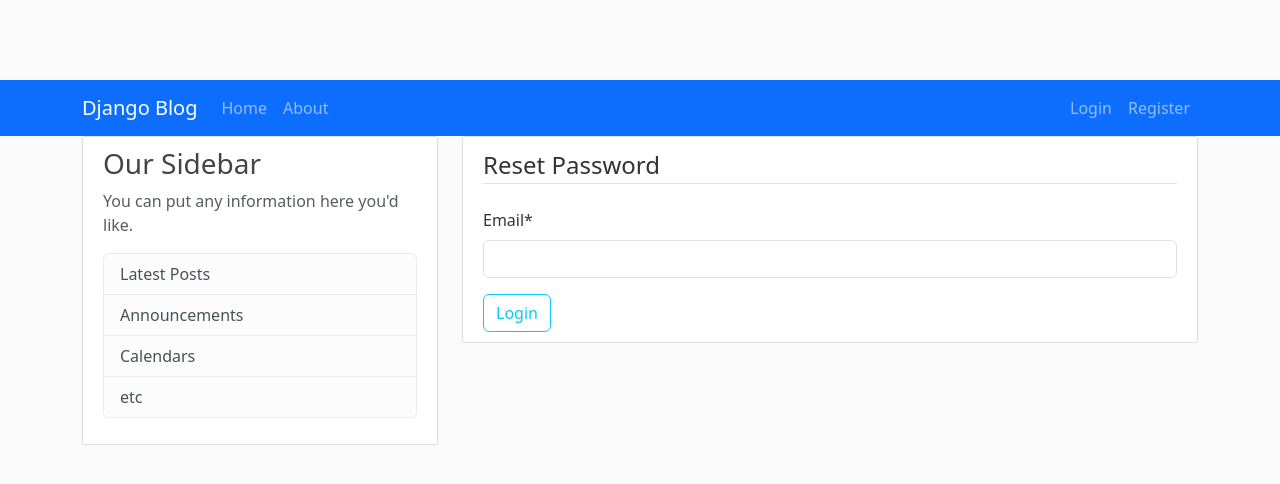
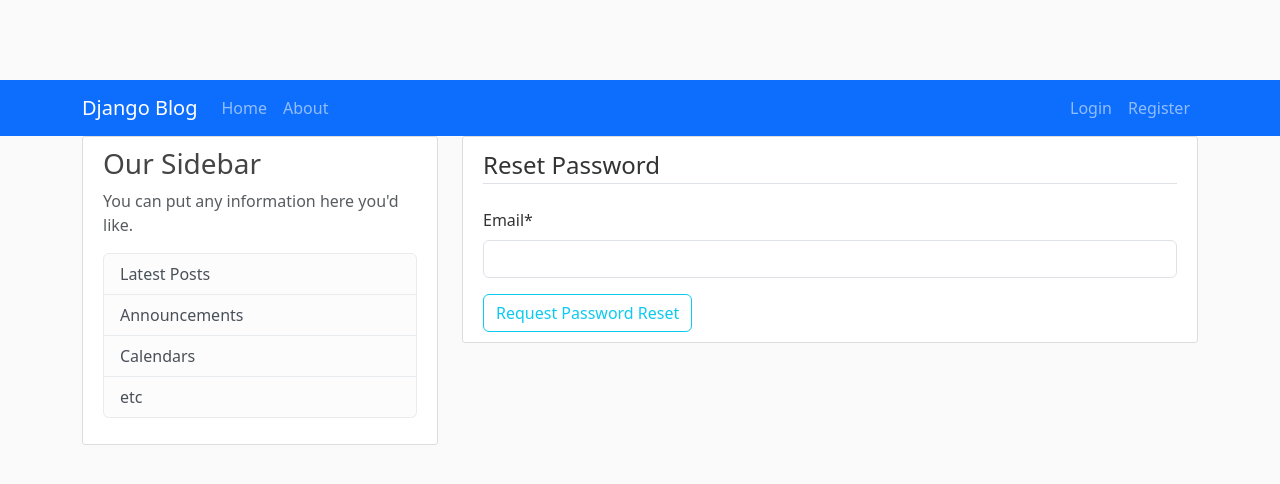
Before and after one commit to Leziga-Bakor/django_project, a Django app: page /password-reset/ in a window 1280 px wide. Shown: the top 484 px of the page. Run offline with Django 5.2, Linux system fonts and the light colour scheme; some libraries are stand-ins or nearby versions.

Commit message:
feat: update button text

```diff
--- a/users/templates/users/password_reset.html
+++ b/users/templates/users/password_reset.html
@@ -9,7 +9,7 @@
                 {{ form|crispy }}
             </fieldset>
             <div class="form-group">
-                <button class="btn btn-outline-info">Login</button>
+                <button class="btn btn-outline-info">Request Password Reset</button>
             </div>
         </form>
     </div>
```
